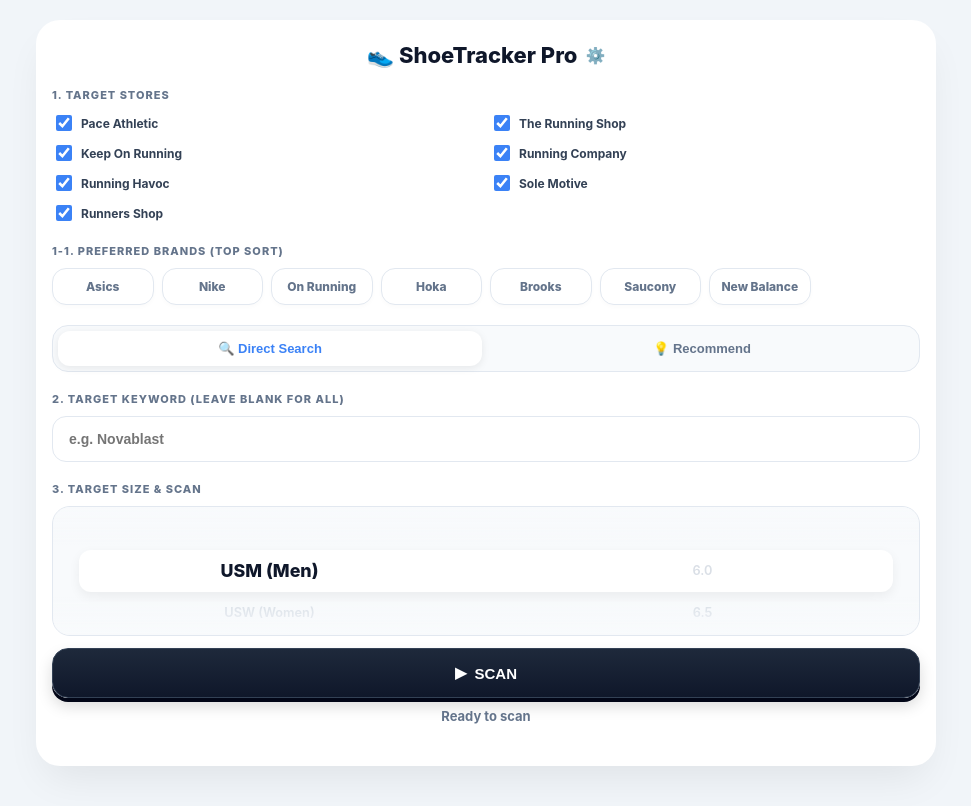
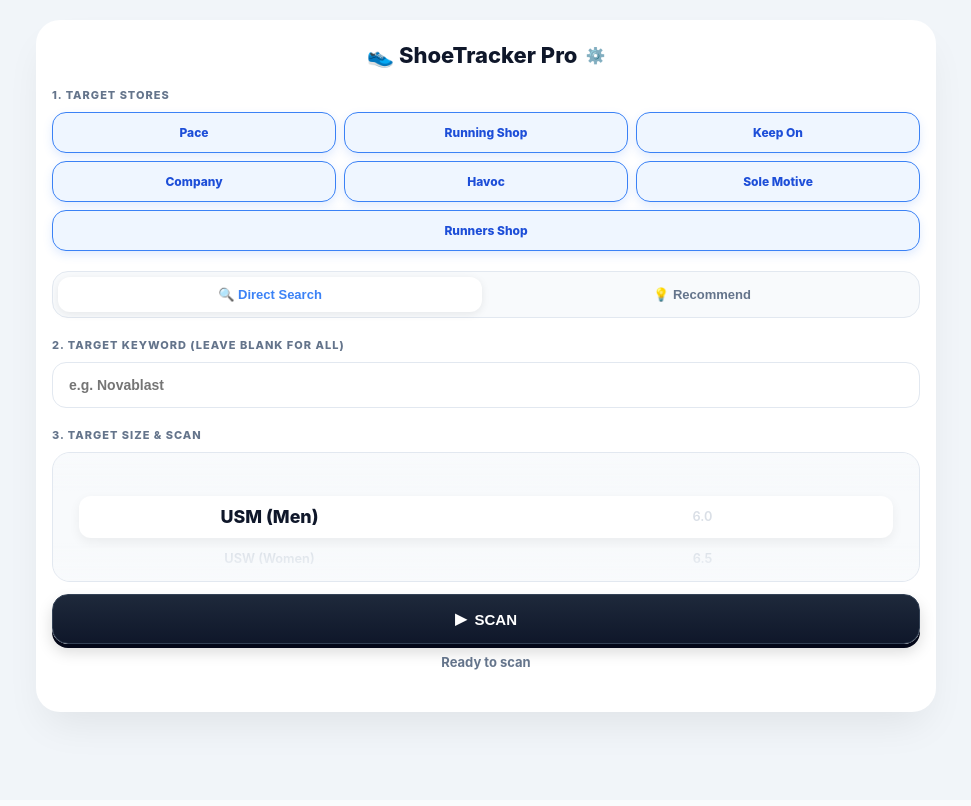
Before and after one commit to shawnlee-au/shoe-tracker, a Flask app: page / in a window 1280 px wide. Shown: the whole page, without its empty margins (154-1125 px from the left). After the commit the page ends 736 px from the top, so only its background shows below. Run offline with Flask 3, Linux system fonts and the light colour scheme.

Commit message:
Add files via upload

```diff
--- a/app.py
+++ b/app.py
@@ -103,10 +103,6 @@ def scan_store(name, url_base, kw, gender, size_num):
     except Exception: pass
     return res
 
-@app.route('/')
-def home():
-    return render_template('index.html')
-
 @app.route('/api/scan', methods=['POST'])
 def scan_api():
     try:
@@ -140,6 +136,10 @@ def scan_api():
     except Exception:
         return jsonify([])
 
+@app.route('/')
+def home():
+    return render_template('index.html')
+
 if __name__ == '__main__':
     port = int(os.environ.get("PORT", 5000))
     app.run(host='0.0.0.0', port=port)
--- a/templates/index.html
+++ b/templates/index.html
@@ -3,8 +3,6 @@
 <head>
     <meta charset="UTF-8">
     <meta name="viewport" content="width=device-width, initial-scale=1.0, maximum-scale=1.0, user-scalable=no, viewport-fit=cover">
-    <meta name="apple-mobile-web-app-capable" content="yes">
-    <meta name="apple-mobile-web-app-status-bar-style" content="default">
     <title>ShoeTracker Pro</title>
     <style>
         * { box-sizing: border-box; }
@@ -13,10 +11,6 @@
         h2 { text-align: center; font-size: 22px; font-weight: 800; color: #0f172a; margin-bottom: 20px; margin-top: 0; display:flex; justify-content:center; align-items:center; gap:8px; }
         .input-group { margin-bottom: 20px; position: relative; }
         label.section-title { font-weight: 800; font-size: 11px; color: #64748b; text-transform: uppercase; letter-spacing: 1px; display: block; margin-bottom: 10px; }
-
-        .checkbox-grid { display: grid; grid-template-columns: 1fr 1fr; gap: 8px; margin-bottom: 10px; }
-        .chk-wrapper { display: flex; align-items: center; gap: 6px; font-size: 12px; font-weight: 700; color: #334155; cursor: pointer; }
-        .chk-wrapper input[type='checkbox'] { width: 16px; height: 16px; cursor: pointer; accent-color: #3b82f6; }
 
         .tabs { display: flex; gap: 8px; margin-bottom: 20px; background: #f8fafc; padding: 5px; border-radius: 16px; border: 1.5px solid #e2e8f0; }
         .tab-btn { flex: 1; padding: 10px 4px; text-align: center; font-size: 13px; font-weight: 800; color: #64748b; background: transparent; border: none; border-radius: 12px; cursor: pointer; transition: 0.2s; white-space: nowrap; }
@@ -28,13 +22,25 @@
         input[type='text'] { padding: 14px 16px; width: 100%; border: 1.5px solid #e2e8f0; border-radius: 14px; font-size: 14px; font-weight: 600; background: #ffffff; color: #0f172a; outline: none; transition: all 0.2s; }
         input[type='text']:focus { border-color: #3b82f6; box-shadow: 0 0 0 4px rgba(59, 130, 246, 0.15); }
 
-        .pill-grid { display: grid; grid-template-columns: 1fr 1fr; gap: 10px; margin-bottom: 15px; }
-        .pill { background: #ffffff; border: 1.5px solid #e2e8f0; border-radius: 14px; padding: 14px 10px; text-align: center; font-size: 13px; font-weight: 800; color: #64748b; cursor: pointer; transition: 0.2s; box-shadow: 0 2px 4px rgba(0,0,0,0.02); }
+        .pill-grid { display: grid; gap: 8px; margin-bottom: 15px; }
+        .pill { background: #ffffff; border: 1.5px solid #e2e8f0; border-radius: 14px; padding: 14px 6px; text-align: center; font-size: 13px; font-weight: 800; color: #64748b; cursor: pointer; transition: 0.2s; box-shadow: 0 2px 4px rgba(0,0,0,0.02); }
         .pill.active { background: #eff6ff; border-color: #3b82f6; color: #1d4ed8; box-shadow: 0 4px 10px rgba(59,130,246,0.15); }
 
-        /* 브랜드 필 스타일 (작고 여러개 선택 가능) */
-        .brand-grid { grid-template-columns: repeat(auto-fill, minmax(100px, 1fr)); gap: 8px; }
-        .brand-grid .pill { padding: 10px 6px; font-size: 12px; }
+        /* 스토어 버튼: 균일 사이즈 & 말풍선 */
+        .store-grid { grid-template-columns: repeat(3, 1fr); margin-bottom: 20px; }
+        @media (max-width: 400px) { .store-grid { grid-template-columns: repeat(2, 1fr); } }
+        .store-grid .pill { font-size: 12px; padding: 12px 5px; position: relative; }
+        .store-grid .pill:hover::after {
+            content: attr(data-tooltip);
+            position: absolute; bottom: 115%; left: 50%; transform: translateX(-50%);
+            background: #1e293b; color: #ffffff; padding: 6px 10px; border-radius: 8px;
+            font-size: 11px; white-space: nowrap; z-index: 100; font-weight: 600;
+            box-shadow: 0 4px 12px rgba(0,0,0,0.2); pointer-events: none;
+        }
+
+        .purpose-grid { grid-template-columns: 1fr 1fr; margin-bottom: 0; }
+        .brand-grid { grid-template-columns: repeat(auto-fill, minmax(80px, 1fr)); }
+        .brand-grid .pill { padding: 10px 4px; font-size: 11px; }
 
         .size-action-row { display: flex; flex-direction: column; gap: 12px; }
         .picker-container { width: 100%; height: 130px; background: #f8fafc; border-radius: 18px; border: 1.5px solid #e2e8f0; position: relative; overflow: hidden; display: flex; justify-content: center; align-items: center; }
@@ -54,9 +60,11 @@
         #progress-bar { width: 0%; height: 100%; background: linear-gradient(90deg, #3b82f6, #a855f7, #ec4899); transition: width 0.3s; }
         #status { font-weight: 700; color: #64748b; margin-top: 10px; margin-bottom: 0; font-size: 13px; text-align: center; }
 
+        /* Filter & Results Area */
+        #filter-section { display: none; margin-top: 25px; background: #f8fafc; padding: 15px; border-radius: 16px; border: 1.5px dashed #cbd5e1; }
         .results-container { display: flex; flex-direction: column; gap: 10px; margin-top: 15px; }
         .shoe-item-card { background: #ffffff; border: 1.5px solid #f1f5f9; border-radius: 16px; padding: 14px 16px; display: flex; flex-direction: column; gap: 10px; box-shadow: 0 4px 12px rgba(0,0,0,0.03); position: relative; overflow: hidden; }
-        .pref-badge { position: absolute; top: 0; right: 0; background: #f59e0b; color: white; font-size: 9px; font-weight: 900; padding: 3px 8px; border-bottom-left-radius: 8px; }
+        .pref-badge { position: absolute; top: 0; right: 0; background: #f59e0b; color: white; font-size: 9px; font-weight: 900; padding: 4px 10px; border-bottom-left-radius: 10px; box-shadow: -2px 2px 5px rgba(0,0,0,0.1); }
         .card-header { display: flex; justify-content: space-between; align-items: center; }
         .badge { padding: 4px 10px; border-radius: 6px; font-size: 10px; font-weight: 800; color: white; }
         .price-text { font-size: 16px; font-weight: 900; color: #10b981; }
@@ -78,28 +86,14 @@
 
         <div class="input-group">
             <label class="section-title">1. Target Stores</label>
-            <div class="checkbox-grid">
-                <label class="chk-wrapper"><input type="checkbox" class="store-cb" value="https://paceathletic.com" data-name="Pace Athletic" checked> Pace Athletic</label>
-                <label class="chk-wrapper"><input type="checkbox" class="store-cb" value="https://www.therunningshop.com.au" data-name="The Running Shop" checked> The Running Shop</label>
-                <label class="chk-wrapper"><input type="checkbox" class="store-cb" value="https://www.keeponrunning.com.au" data-name="Keep On Running" checked> Keep On Running</label>
-                <label class="chk-wrapper"><input type="checkbox" class="store-cb" value="https://shop.therunningcompany.com.au" data-name="Running Company" checked> Running Company</label>
-                <label class="chk-wrapper"><input type="checkbox" class="store-cb" value="https://rhavoc.com" data-name="Running Havoc" checked> Running Havoc</label>
-                <label class="chk-wrapper"><input type="checkbox" class="store-cb" value="https://solemotive.com" data-name="Sole Motive" checked> Sole Motive</label>
-                <label class="chk-wrapper" style="grid-column: 1 / -1;"><input type="checkbox" class="store-cb" value="https://runnersshop.com.au" data-name="Runners Shop" checked> Runners Shop</label>
-            </div>
-        </div>
-
-        <!-- 선호 브랜드 선택 영역 -->
-        <div class="input-group">
-            <label class="section-title">1-1. Preferred Brands (Top Sort)</label>
-            <div class="pill-grid brand-grid">
-                <div class="pill" data-val="asics" onclick="toggleBrand(this)">Asics</div>
-                <div class="pill" data-val="nike" onclick="toggleBrand(this)">Nike</div>
-                <div class="pill" data-val="on " onclick="toggleBrand(this)">On Running</div>
-                <div class="pill" data-val="hoka" onclick="toggleBrand(this)">Hoka</div>
-                <div class="pill" data-val="brooks" onclick="toggleBrand(this)">Brooks</div>
-                <div class="pill" data-val="saucony" onclick="toggleBrand(this)">Saucony</div>
-                <div class="pill" data-val="new balance" onclick="toggleBrand(this)">New Balance</div>
+            <div class="pill-grid store-grid">
+                <div class="pill active store-pill" data-val="https://paceathletic.com" data-name="Pace Athletic" data-tooltip="Pace Athletic" onclick="toggleBtn(this)">Pace</div>
+                <div class="pill active store-pill" data-val="https://www.therunningshop.com.au" data-name="The Running Shop" data-tooltip="The Running Shop" onclick="toggleBtn(this)">Running Shop</div>
+                <div class="pill active store-pill" data-val="https://www.keeponrunning.com.au" data-name="Keep On Running" data-tooltip="Keep On Running" onclick="toggleBtn(this)">Keep On</div>
+                <div class="pill active store-pill" data-val="https://shop.therunningcompany.com.au" data-name="Running Company" data-tooltip="Running Company" onclick="toggleBtn(this)">Company</div>
+                <div class="pill active store-pill" data-val="https://rhavoc.com" data-name="Running Havoc" data-tooltip="Running Havoc" onclick="toggleBtn(this)">Havoc</div>
+                <div class="pill active store-pill" data-val="https://solemotive.com" data-name="Sole Motive" data-tooltip="Sole Motive" onclick="toggleBtn(this)">Sole Motive</div>
+                <div class="pill active store-pill" data-val="https://runnersshop.com.au" data-name="Runners Shop" data-tooltip="Runners Shop" onclick="toggleBtn(this)" style="grid-column: 1 / -1;">Runners Shop</div>
             </div>
         </div>
 
@@ -116,10 +110,10 @@
         <div class="input-group tab-content" id="content-smart">
             <label class="section-title">2. Running Purpose</label>
             <div class="pill-grid purpose-grid" style="margin-bottom:0;">
-                <div class="pill active" data-val="daily" onclick="selectPill(this)">Daily Training</div>
-                <div class="pill" data-val="max" onclick="selectPill(this)">Max Cushioning</div>
-                <div class="pill" data-val="racing" onclick="selectPill(this)">Road Racing</div>
-                <div class="pill" data-val="super" onclick="selectPill(this)">Super Trainer</div>
+                <div class="pill active" data-val="daily" onclick="selectPurpose(this)">Daily Training</div>
+                <div class="pill" data-val="max" onclick="selectPurpose(this)">Max Cushioning</div>
+                <div class="pill" data-val="racing" onclick="selectPurpose(this)">Road Racing</div>
+                <div class="pill" data-val="super" onclick="selectPurpose(this)">Super Trainer</div>
             </div>
         </div>
 
@@ -147,6 +141,20 @@
             </div>
             <div id="progress-container"><div id="progress-bar"></div></div>
             <p id="status">Ready to scan</p>
+        </div>
+
+        <!-- 검색 완료 후 나타나는 결과 정렬용 브랜드 필터 -->
+        <div id="filter-section">
+            <label class="section-title">✨ Sort by Preferred Brands</label>
+            <div class="pill-grid brand-grid">
+                <div class="pill" data-val="asics" onclick="toggleFilter(this)">Asics</div>
+                <div class="pill" data-val="nike" onclick="toggleFilter(this)">Nike</div>
+                <div class="pill" data-val="on " onclick="toggleFilter(this)">On Running</div>
+                <div class="pill" data-val="hoka" onclick="toggleFilter(this)">Hoka</div>
+                <div class="pill" data-val="brooks" onclick="toggleFilter(this)">Brooks</div>
+                <div class="pill" data-val="saucony" onclick="toggleFilter(this)">Saucony</div>
+                <div class="pill" data-val="new balance" onclick="toggleFilter(this)">New Balance</div>
+            </div>
         </div>
 
         <div class="results-container" id="board"></div>
@@ -178,6 +186,8 @@
     <script>
         let currentMode = 'direct';
         let shoeDB = {};
+        let lastScanData = [];
+        let fullSizeText = '';
 
         fetch('/api/config').then(r => r.json()).then(data => {
             shoeDB = data;
@@ -187,14 +197,10 @@
             document.getElementById('admin-super').value = data.super;
         });
 
-        // 비밀번호 체크 로직
         document.getElementById('admin-trigger').onclick = function() {
             const pwd = prompt("Enter Admin PIN:");
-            if (pwd === "7777") {
-                document.getElementById('adminModal').style.display = 'flex';
-            } else if (pwd !== null) {
-                alert("Incorrect PIN");
-            }
+            if (pwd === "7777") { document.getElementById('adminModal').style.display = 'flex'; }
+            else if (pwd !== null) { alert("Incorrect PIN"); }
         };
 
         function switchTab(mode) {
@@ -205,9 +211,64 @@
             document.getElementById('content-' + mode).classList.add('active');
         }
 
-        // 선호 브랜드 다중 선택
-        function toggleBrand(el) {
+        function toggleBtn(el) { el.classList.toggle('active'); }
+
+        function selectPurpose(el) {
+            el.parentElement.querySelectorAll('.pill').forEach(p => p.classList.remove('active'));
+            el.classList.add('active');
+            selPurpose = el.dataset.val;
+        }
+
+        // 검색 결과 렌더링 및 브랜드 상단 정렬 함수
+        function toggleFilter(el) {
             el.classList.toggle('active');
+            renderBoard();
+        }
+
+        function renderBoard() {
+            let prefBrands = [];
+            document.querySelectorAll('.brand-grid .pill.active').forEach(p => { prefBrands.push(p.dataset.val); });
+
+            let displayData = [...lastScanData];
+            if (prefBrands.length > 0) {
+                displayData.sort((a, b) => {
+                    let aLower = a.title.toLowerCase();
+                    let bLower = b.title.toLowerCase();
+                    let aMatch = prefBrands.some(brand => aLower.includes(brand)) ? 1 : 0;
+                    let bMatch = prefBrands.some(brand => bLower.includes(brand)) ? 1 : 0;
+                    return bMatch - aMatch; // 1점(매칭)인 항목을 상단으로
+                });
+            }
+
+            let html = '';
+            if(displayData.length === 0) {
+                html = '<div class="no-result">No matching shoes found.</div>';
+            } else {
+                displayData.forEach(item => {
+                    let bg = '#64748b';
+                    if(item.store.includes('Running Shop') || item.store.includes('Runners Shop')) bg = '#ef4444';
+                    else if(item.store.includes('Keep On')) bg = '#f59e0b';
+                    else if(item.store.includes('Running Company')) bg = '#6366f1';
+                    else if(item.store.includes('Pace')) bg = '#0f172a';
+                    else if(item.store.includes('Havoc') || item.store.includes('Sole')) bg = '#10b981';
+
+                    let tLower = item.title.toLowerCase();
+                    let isPref = prefBrands.some(brand => tLower.includes(brand));
+
+                    html += '<div class="shoe-item-card">';
+                    if (isPref) html += '<div class="pref-badge">⭐ PREFERRED</div>';
+                    html += '  <div class="card-header">';
+                    html += '    <span class="badge" style="background:' + bg + '">' + item.store + '</span>';
+                    html += '    <span class="price-text">$' + item.price.toFixed(2) + '</span>';
+                    html += '  </div>';
+                    html += '  <div class="card-body">';
+                    html += '    <div class="shoe-title">' + item.title + '</div>';
+                    html += '    <a href="' + item.url + '" target="_blank" class="btn-link">Buy (' + fullSizeText + ')</a>';
+                    html += '  </div>';
+                    html += '</div>';
+                });
+            }
+            document.getElementById('board').innerHTML = html;
         }
 
         document.getElementById('saveAdminBtn').onclick = function() {
@@ -232,12 +293,6 @@
         };
 
         let selPurpose = 'daily';
-        function selectPill(el) {
-            el.parentElement.querySelectorAll('.pill').forEach(p => p.classList.remove('active'));
-            el.classList.add('active');
-            selPurpose = el.dataset.val;
-        }
-
         const sizes = [6.0, 6.5, 7.0, 7.5, 8.0, 8.5, 9.0, 9.5, 10.0, 10.5, 11.0, 11.5, 12.0, 12.5, 13.0];
         let selGender = 'USM';
         let selSize = '9.5';
@@ -275,14 +330,8 @@
             if (isScanning) { if (abortCtrl) abortCtrl.abort(); return; }
 
             let activeStores = [];
-            document.querySelectorAll('.store-cb:checked').forEach(cb => { activeStores.push({name: cb.dataset.name, url: cb.value}); });
+            document.querySelectorAll('.store-pill.active').forEach(p => { activeStores.push({name: p.dataset.name, url: p.dataset.val}); });
             if(activeStores.length === 0) { alert('Please select at least one store!'); return; }
-
-            // 선호 브랜드 수집
-            let prefBrands = [];
-            document.querySelectorAll('.brand-grid .pill.active').forEach(p => {
-                prefBrands.push(p.dataset.val);
-            });
 
             let k_list = [];
             let searchLabel = "";
@@ -300,6 +349,7 @@
             isScanning = true;
             document.getElementById('picker-main').style.pointerEvents = 'none';
             document.getElementById('picker-main').style.opacity = '0.5';
+            document.getElementById('filter-section').style.display = 'none';
 
             const btn = this, stat = document.getElementById('status'), brd = document.getElementById('board'), pCont = document.getElementById('progress-container'), pBar = document.getElementById('progress-bar');
             document.getElementById('btnIcon').innerText = '⏹';
@@ -314,7 +364,7 @@
             let progW = 0; clearInterval(progInt);
             progInt = setInterval(() => { if (progW < 90) { progW += (90 - progW) / 10; pBar.style.width = progW + '%'; } }, 500);
 
-            const fullSize = selGender + ' ' + selSize;
+            fullSizeText = selGender + ' ' + selSize;
             abortCtrl = new AbortController();
             fetch('/api/scan', {
                 method: 'POST',
@@ -327,46 +377,12 @@
                 clearInterval(progInt); pBar.style.width = '100%';
                 setTimeout(() => { pCont.style.display = 'none'; }, 800);
 
-                let html = '';
-                if(data.length === 0) {
-                    html = '<div class="no-result">No matching shoes found.</div>';
-                } else {
-                    // 🔥 선호 브랜드 상단 노출 정렬 로직 🔥
-                    if (prefBrands.length > 0) {
-                        data.sort((a, b) => {
-                            let aLower = a.title.toLowerCase();
-                            let bLower = b.title.toLowerCase();
-                            let aMatch = prefBrands.some(brand => aLower.includes(brand)) ? 1 : 0;
-                            let bMatch = prefBrands.some(brand => bLower.includes(brand)) ? 1 : 0;
-                            return bMatch - aMatch; // 선택된 브랜드가 1점(상단)을 받음
-                        });
-                    }
+                lastScanData = data;
+                if(data.length > 0) {
+                    document.getElementById('filter-section').style.display = 'block';
+                }
+                renderBoard(); // 결과 화면 출력 (선호 브랜드 정렬 포함)
 
-                    data.forEach(item => {
-                        let bg = '#64748b';
-                        if(item.store.includes('Running Shop') || item.store.includes('Runners Shop')) bg = '#ef4444';
-                        else if(item.store.includes('Keep On')) bg = '#f59e0b';
-                        else if(item.store.includes('Running Company')) bg = '#6366f1';
-                        else if(item.store.includes('Pace')) bg = '#0f172a';
-                        else if(item.store.includes('Havoc') || item.store.includes('Sole')) bg = '#10b981';
-
-                        let tLower = item.title.toLowerCase();
-                        let isPref = prefBrands.some(brand => tLower.includes(brand));
-
-                        html += '<div class="shoe-item-card">';
-                        if (isPref) html += '<div class="pref-badge">⭐ PREFERRED</div>';
-                        html += '  <div class="card-header">';
-                        html += '    <span class="badge" style="background:' + bg + '">' + item.store + '</span>';
-                        html += '    <span class="price-text">$' + item.price.toFixed(2) + '</span>';
-                        html += '  </div>';
-                        html += '  <div class="card-body">';
-                        html += '    <div class="shoe-title">' + item.title + '</div>';
-                        html += '    <a href="' + item.url + '" target="_blank" class="btn-link">Buy (' + fullSize + ')</a>';
-                        html += '  </div>';
-                        html += '</div>';
-                    });
-                }
-                brd.innerHTML = html;
                 stat.innerText = '✅ ' + data.length + ' item(s) found!';
                 stat.style.color = '#10b981';
             })
```
